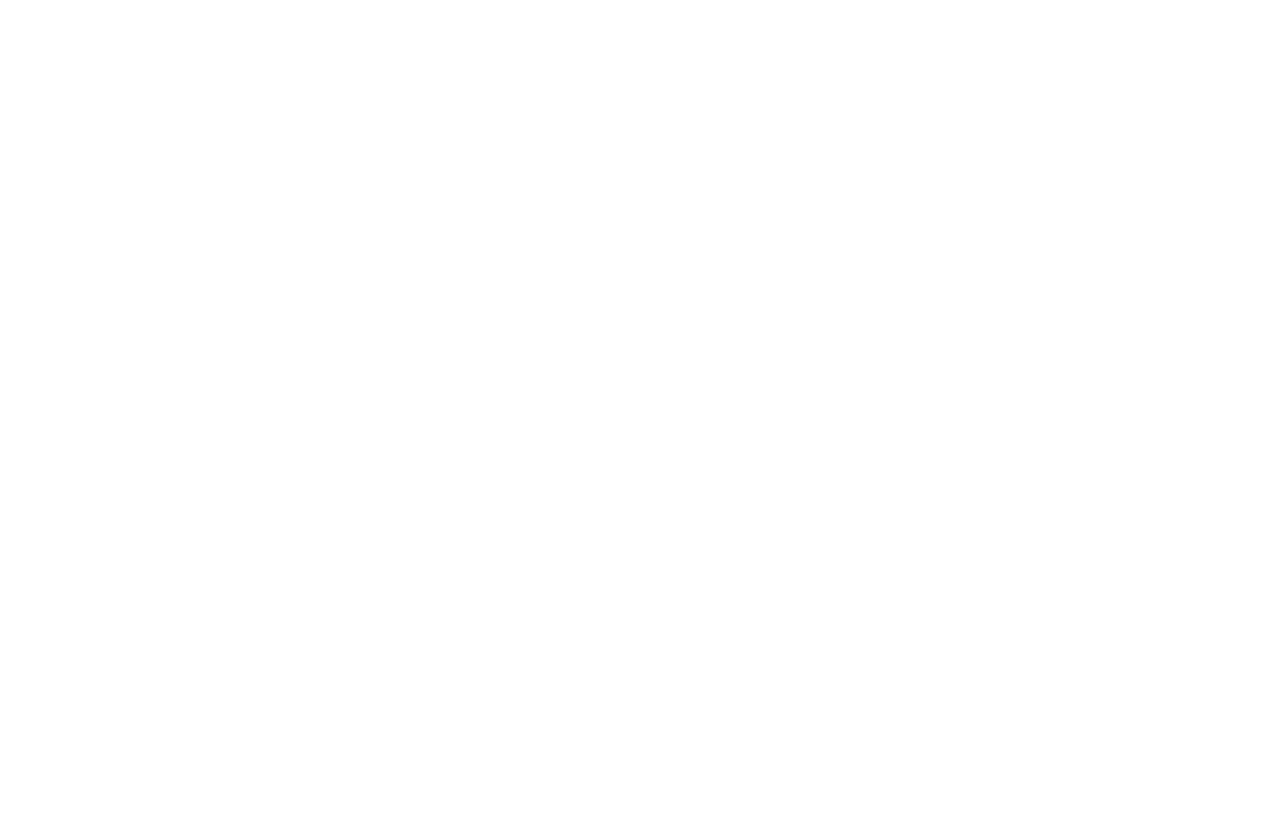
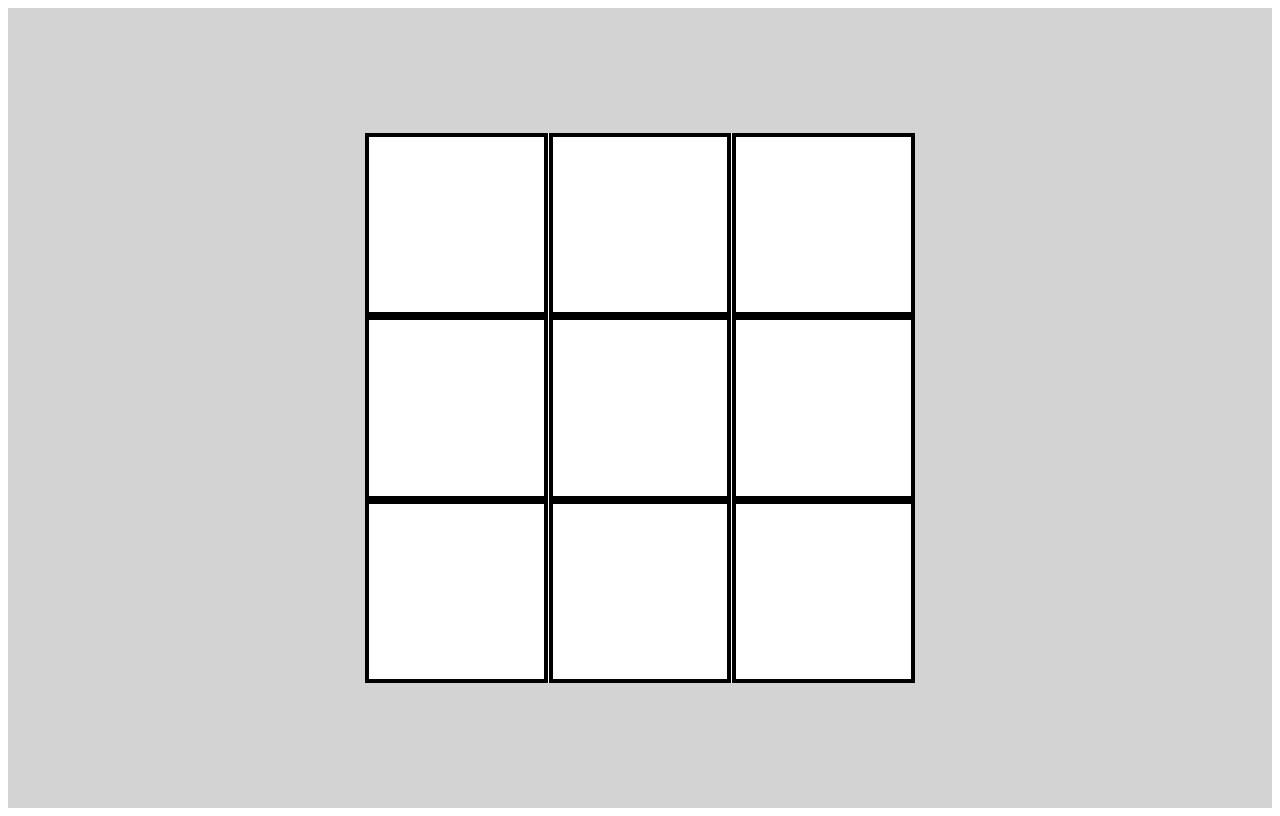
Before and after one commit to CodingFunky/Tic-Tac-Toe, a plain HTML site: page index.html in a window 1280 px wide. Drawn offline with Linux system fonts and the light colour scheme.

Commit message:
board made

```diff
--- a/app.js
+++ b/app.js
@@ -0,0 +1,25 @@
+const boardEle = document.getElementById('board');
+const boardSpot = document.querySelector('.boardSpot');
+const displayController = (() => {
+
+})();
+const gameBoard = (() => {
+    let counter = 0;
+    let board = ['O', 'X', 'O',
+                 'X', 'O', 'X',
+                 'X', 'O', 'X'];
+    boardSpot.forEach(spot => {
+        let spotChoice = document.createElement('p')
+        spotChoice.classList.add('spotChoice');
+        spotChoice.setAttribute('data-attritube', counter)
+        spotChoice.textContent = spot;
+        boardSpot.appendChild(spotChoice);
+        counter++
+    });
+
+})();
+// const gameLoop = (() => {
+
+// })();
+// boardEle.textContent = gameBoard;
+console.log(gameBoard)
--- a/index.html
+++ b/index.html
@@ -14,8 +14,18 @@
     <div class="page-container">
         <header></header>
         <div class="hero">
-            <div id='bored'>
-
+            <div id='board-container'>
+                <div id='board'>
+                    <div class="boardSpot" data-attritube='0'></div>
+                    <div class="boardSpot" data-attritube='1'></div>
+                    <div class="boardSpot" data-attritube='2'></div>
+                    <div class="boardSpot" data-attritube='3'></div>
+                    <div class="boardSpot" data-attritube='4'></div>
+                    <div class="boardSpot" data-attritube='5'></div>
+                    <div class="boardSpot" data-attritube='6'></div>
+                    <div class="boardSpot" data-attritube='7'></div>
+                    <div class="boardSpot" data-attritube='8'></div>
+                </div>
             </div>
         </div>
         <footer></footer>
--- a/styles.css
+++ b/styles.css
@@ -0,0 +1,33 @@
+.hero {
+    display: flex;
+    height: 100vh;
+    justify-content: center;
+    align-items: center;
+    background-color: lightgray;
+}
+#board-container {
+    background-color: white;
+    height: 550px;
+    width: 550px;
+}
+
+#board {
+    height: 100%;
+    display: flex;
+    flex-wrap: wrap;
+    justify-content: space-evenly;
+    align-content: space-aroun;
+}
+.boardSpot {
+    /* display: none; */
+    /* display: flex; */
+    /* justify-content: center; */
+    /* align-content: center; */
+    width: 31.8%;
+    padding-top: 75px;
+    padding-bottom: 75px;
+    border: solid black 4px;
+    /* border-bottom: solid black 8px; */
+    /* width: 150px; */
+    text-align: center;
+}
```
Also changed, not shown: 1 other file.
